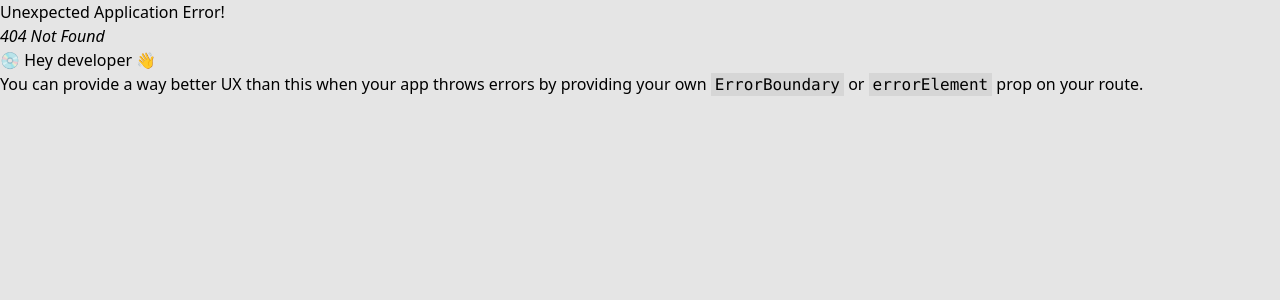
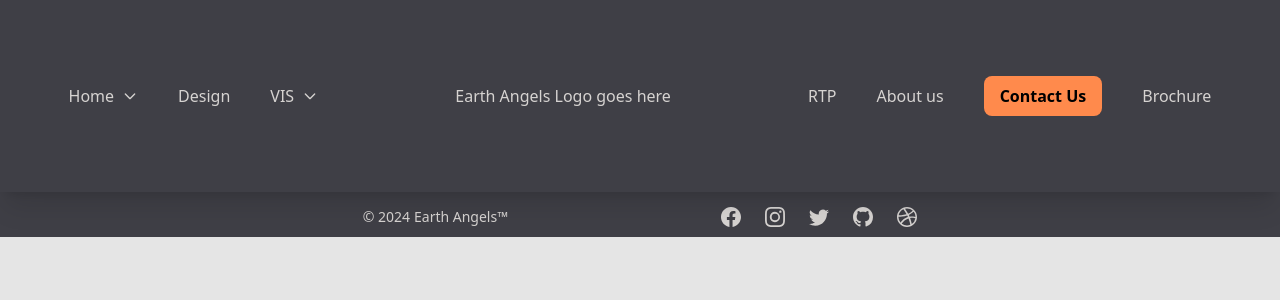
Before and after one commit to Nothsurm/earth_angels, a React (Vite) app in the folder client/: page /louisa in a window 1280 px wide. Before the commit this address had no page. Shown: the top 300 px of the page. Built offline with nearby package versions, Linux system fonts and the light colour scheme.

Commit message:
added doprdown to home component on navbar

```diff
--- a/client/src/components/Header.jsx
+++ b/client/src/components/Header.jsx
@@ -27,9 +27,33 @@ export default function Header() {
     <>
     <div className={ navbar ? "flex justify-around fixed z-20 text-stone-300 items-center shadow-xl bg-zinc-700 h-36 transition-all duration-200 w-full" : "flex justify-around fixed z-20 text-stone-300 items-center shadow-xl bg-zinc-700 h-48 transition-all duration-200 w-full"}>
       <div className="hidden lg:flex gap-10">
-        <Link to='/' className='hover:opacity-80'>
-          Home
-        </Link>
+        <Dropdown
+          arrowIcon={true}
+          inline
+          label = {
+            <span className='hover:opacity-80'>Home</span>
+          }
+        >
+          <Dropdown.Header>
+            <Link to='/'>
+              <span className='hover:opacity-80'>Home</span>
+            </Link>
+          </Dropdown.Header>
+          <Dropdown.Header>
+            <Link to='/louisa'>
+              <span className='hover:opacity-80'>Louisa</span>
+            </Link>
+          </Dropdown.Header>
+          <Dropdown label="What we do" placement="right">
+            <Dropdown.Item>VIS</Dropdown.Item>
+            <Dropdown.Item>RTP</Dropdown.Item>
+          </Dropdown>
+          <Dropdown.Header>
+            <Link to='/testimonials'>
+              <span className='hover:opacity-80'>Testimonials</span>
+            </Link>
+          </Dropdown.Header>
+        </Dropdown>
         <Link to='/design' className='hover:opacity-80'>
           Design
         </Link>
--- a/client/src/main.jsx
+++ b/client/src/main.jsx
@@ -6,6 +6,9 @@ import { createBrowserRouter } from 'react-router-dom'
 import Home from './pages/Home.jsx'
 import Design from './pages/Design.jsx'
 import Contact from './pages/Contact.jsx'
+import Louisa from './pages/Louisa.jsx'
+import WhatWeDo from './pages/WhatWeDo.jsx'
+import Testimonials from './pages/Testimonials.jsx'
 
 const router = createBrowserRouter(
   createRoutesFromElements(
@@ -13,6 +16,9 @@ const router = createBrowserRouter(
       <Route index={true} element={<Home />}></Route>
       <Route path='/design' element={<Design />}></Route>
       <Route path='/contact' element={<Contact />}></Route>
+      <Route path='/louisa' element={<Louisa />}></Route>
+      <Route path='/what-we-do' element={<WhatWeDo />}></Route>
+      <Route path='/testimonials' element={<Testimonials />}></Route>
     </Route>
   )
 )
--- /dev/null
+++ b/client/src/pages/Louisa.jsx
@@ -0,0 +1,7 @@
+import React from 'react'
+
+export default function Louisa() {
+  return (
+    <div>Louisa</div>
+  )
+}
--- /dev/null
+++ b/client/src/pages/Testimonials.jsx
@@ -0,0 +1,7 @@
+import React from 'react'
+
+export default function Testimonials() {
+  return (
+    <div>Testimonials</div>
+  )
+}
--- /dev/null
+++ b/client/src/pages/WhatWeDo.jsx
@@ -0,0 +1,7 @@
+import React from 'react'
+
+export default function WhatWeDo() {
+  return (
+    <div>WhatWeDo</div>
+  )
+}
```
